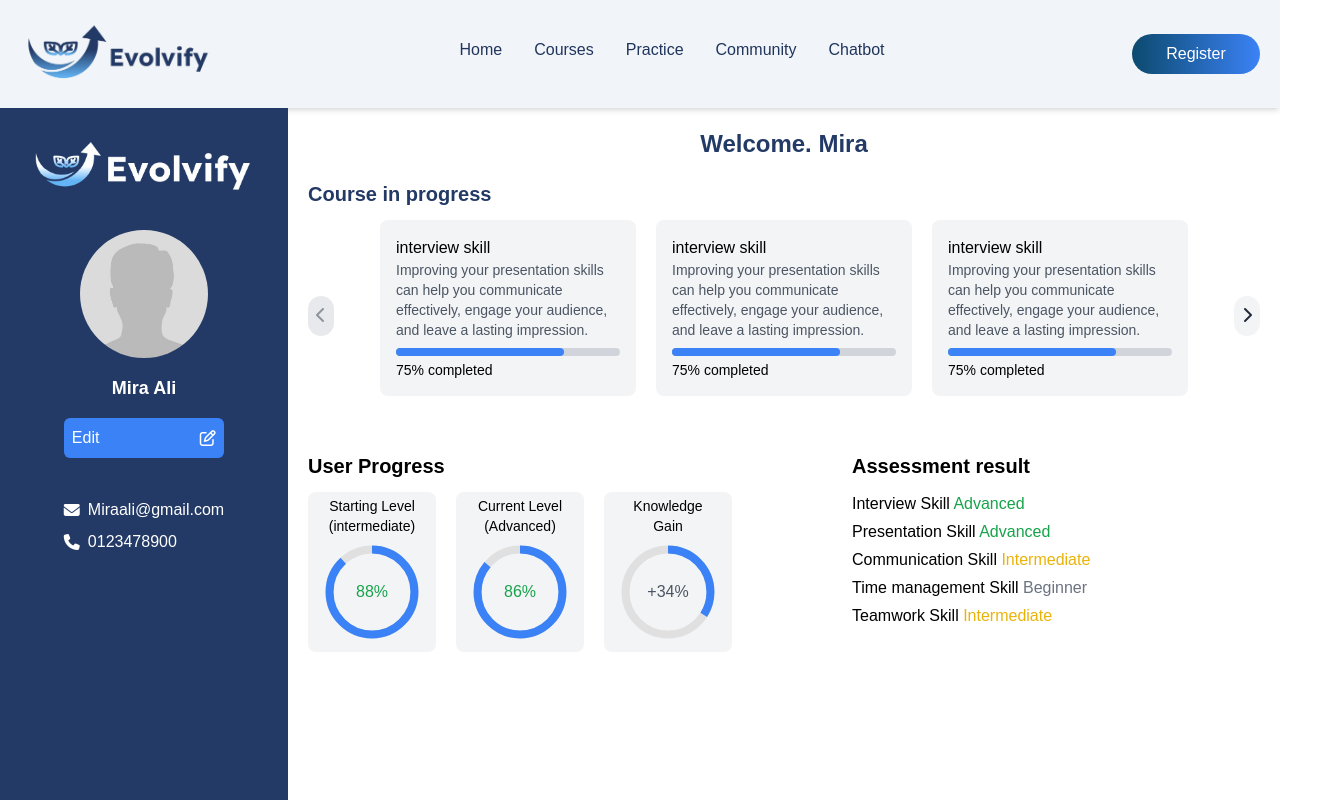
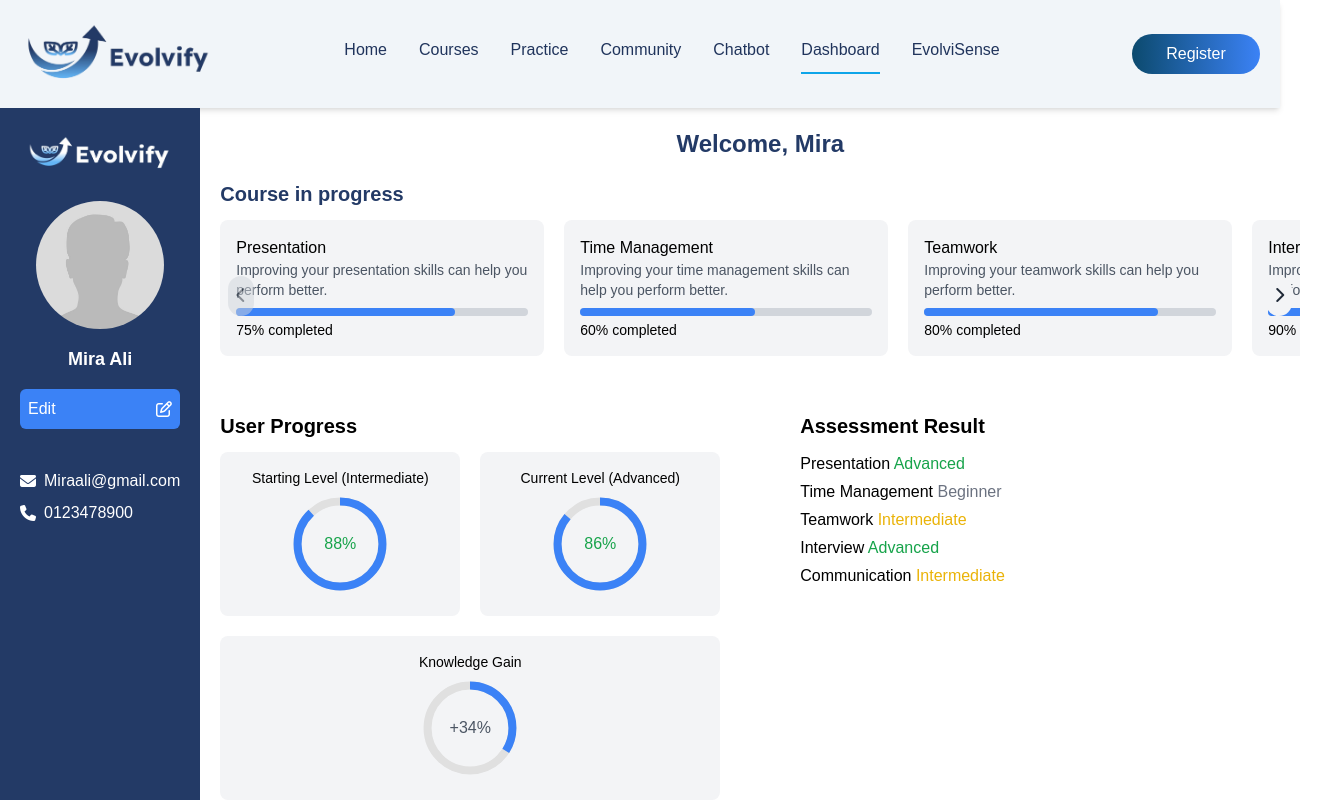
Before and after one commit to Evolvify-Project/Evolvify-Website, a React (Vite) app: page /dashboard in a window 1280 px wide. Shown: the top 800 px of the page, 1320 px wide, since content can reach past the window. Built offline with nearby package versions, Linux system fonts and the light colour scheme.

Commit message:
New updates

```diff
--- a/src/App.jsx
+++ b/src/App.jsx
@@ -37,7 +37,7 @@ const ErrorPage = ({ error }) => (
         {error?.message || "An unexpected error occurred."}
       </p>
       <button
-        onClick={() => (window.location.href = "/")}
+        onClick={() => (window.location.href = "/home")}
         className="mt-4 px-4 py-2 bg-indigo-600 text-white rounded-lg hover:bg-indigo-700 transition"
       >
         Go to Home
@@ -117,8 +117,12 @@ function App() {
           element: <Summary />,
           errorElement: <ErrorPage />,
         },
-        { path: "*", element: <NotFound />, errorElement: <ErrorPage /> },
-        { path: "dashboard", element: <Dashboard /> },
+        {
+          path: "dashboard",
+          element: <Dashboard />,
+          errorElement: <ErrorPage />,
+        },
+        { path: "*", element: <NotFound /> },
       ],
     },
   ]);
--- a/src/components/navbar/Navbar.jsx
+++ b/src/components/navbar/Navbar.jsx
@@ -22,18 +22,30 @@ export default function Navbar() {
   };
 
   return (
-    <nav className='p-5 shadow-md bg-slate-100'>
-      <div className='container mx-auto flex items-center justify-between gap-4'>
+    <nav className="p-5 shadow-md bg-slate-100">
+      <div className="container mx-auto flex items-center justify-between gap-4">
         <Link to="/">
-          <img src={logo} alt="evolvify logo" className='w-36 sm:w-48' />
+          <img src={logo} alt="evolvify logo" className="w-36 sm:w-48" />
         </Link>
 
         {/* Desktop Menu */}
-        <ul className='hidden md:flex gap-8 items-center'>
-          {["Home", "Courses", "Practice", "Community", "Chatbot"].map((item) => (
+        <ul className="hidden md:flex gap-8 items-center">
+          {[
+            "Home",
+            "Courses",
+            "Practice",
+            "Community",
+            "Chatbot",
+            "Dashboard",
+            "EvolviSense",
+          ].map((item) => (
             <li key={item}>
               <NavLink
-                to={`/${item}`}
+                to={
+                  item === "EvolviSense"
+                    ? "/emotion-analysis"
+                    : `/${item.toLowerCase()}`
+                }
                 className={({ isActive }) =>
                   isActive
                     ? "text-primary-600 relative inline-block pb-2 before:content-[''] before:absolute before:w-full before:h-0.5 before:bg-sky-500 before:left-0 before:-bottom-1 hover:before:w-full before:transition-[width] before:duration-300"
@@ -47,15 +59,20 @@ export default function Navbar() {
         </ul>
 
         {/* Right Side: Register or User Icon */}
-        <div className='hidden md:block'>
+        <div className="hidden md:block">
           {isLoggedIn ? (
             <div className="flex items-center gap-4">
-              <button onClick={handleLogout} className='text-sm text-gray-600 hover:underline'>Logout</button>
-              <User className='text-sky-600 cursor-pointer' />
+              <button
+                onClick={handleLogout}
+                className="text-sm text-gray-600 hover:underline"
+              >
+                Logout
+              </button>
+              <User className="text-sky-600 cursor-pointer" />
             </div>
           ) : (
             <Link to="/signup">
-              <button className='w-32 h-10 bg-gradient-to-r from-sky-900 to-blue-500 rounded-3xl text-white hover:opacity-90 transition'>
+              <button className="w-32 h-10 bg-gradient-to-r from-sky-900 to-blue-500 rounded-3xl text-white hover:opacity-90 transition">
                 Register
               </button>
             </Link>
@@ -63,7 +80,7 @@ export default function Navbar() {
         </div>
 
         {/* Hamburger Menu (Mobile) */}
-        <div className='md:hidden'>
+        <div className="md:hidden">
           <button onClick={toggleMenu}>
             {isOpen ? <X size={28} /> : <Menu size={28} />}
           </button>
@@ -72,12 +89,24 @@ export default function Navbar() {
 
       {/* Mobile Menu */}
       {isOpen && (
-        <div className='md:hidden mt-4 px-4'>
-          <ul className='flex flex-col gap-4'>
-            {["Home", "Courses", "Practice", "Community", "Chatbot"].map((item) => (
+        <div className="md:hidden mt-4 px-4">
+          <ul className="flex flex-col gap-4">
+            {[
+              "Home",
+              "Courses",
+              "Practice",
+              "Community",
+              "Chatbot",
+              "Dashboard",
+              "EvolviSense",
+            ].map((item) => (
               <li key={item}>
                 <NavLink
-                  to={`/${item}`}
+                  to={
+                    item === "EvolviSense"
+                      ? "/emotion-analysis"
+                      : `/${item.toLowerCase()}`
+                  }
                   className={({ isActive }) =>
                     isActive
                       ? "text-sky-600 block pb-1 border-b border-sky-500"
@@ -91,12 +120,15 @@ export default function Navbar() {
             ))}
             <li>
               {isLoggedIn ? (
-                <button onClick={handleLogout} className='w-full text-left text-sm text-gray-600'>
+                <button
+                  onClick={handleLogout}
+                  className="w-full text-left text-sm text-gray-600"
+                >
                   Logout
                 </button>
               ) : (
                 <Link to="/signup" onClick={() => setIsOpen(false)}>
-                  <button className='w-full h-10 bg-gradient-to-r from-sky-900 to-blue-500 rounded-3xl text-white'>
+                  <button className="w-full h-10 bg-gradient-to-r from-sky-900 to-blue-500 rounded-3xl text-white">
                     Register
                   </button>
                 </Link>
--- a/src/pages/Dashboard.jsx
+++ b/src/pages/Dashboard.jsx
@@ -1,20 +1,27 @@
 import logoLighte from "../assets/images/light-logo.png";
 import placeholderImg from "../assets/images/placeholder-vector.jpg";
 import { useState, useRef } from "react";
+import { useNavigate } from "react-router-dom";
 
 const Dashboard = () => {
   const sliderRef = useRef(null);
   const [currentIndex, setCurrentIndex] = useState(0);
-  const cards = [1, 2, 3, 4, 5];
-  const cardsPerView = 3; // Show exactly 3 cards per view
-  const cardWidth = 256; // 256px = card width (256px)
-  const gap = 20; // Gap between cards (20px)
-  const totalWidth = (cardWidth + gap) * cardsPerView - gap; // Total width for 3 cards: (256 + 20) * 3 - 20
+  const navigate = useNavigate();
+  const cards = [
+    { id: 1, skill: "Presentation", progress: 75 },
+    { id: 2, skill: "Time Management", progress: 60 },
+    { id: 3, skill: "Teamwork", progress: 80 },
+    { id: 4, skill: "Interview", progress: 90 },
+    { id: 5, skill: "Communication", progress: 70 },
+  ];
 
   const handleNext = () => {
-    if (currentIndex < cards.length - cardsPerView) {
+    if (currentIndex < cards.length - 3) {
       setCurrentIndex(currentIndex + 1);
-      sliderRef.current.scrollBy({ left: cardWidth + gap, behavior: "smooth" });
+      sliderRef.current.scrollBy({
+        left: sliderRef.current.offsetWidth / 3,
+        behavior: "smooth",
+      });
     }
   };
 
@@ -22,16 +29,41 @@ const Dashboard = () => {
     if (currentIndex > 0) {
       setCurrentIndex(currentIndex - 1);
       sliderRef.current.scrollBy({
-        left: -(cardWidth + gap),
+        left: -sliderRef.current.offsetWidth / 3,
         behavior: "smooth",
       });
     }
   };
 
+  const handleEditProfile = () => {
+    // يفتح متصفح الملفات لاختيار صورة
+    const input = document.createElement("input");
+    input.type = "file";
+    input.accept = "image/*";
+    input.onchange = (e) => {
+      const file = e.target.files[0];
+      if (file) {
+        const reader = new FileReader();
+        reader.onload = (event) => {
+          const newProfileImg = event.target.result;
+          // هنا ممكن تحط الكود بتاعك لتحديث الصورة في الـ state أو الـ API
+          console.log("New profile image selected:", newProfileImg);
+        };
+        reader.readAsDataURL(file);
+      }
+    };
+    input.click();
+  };
+
+  const handleLogout = () => {
+    // ينقلك لصفحة اللوجين باستخدام useNavigate
+    navigate("/login");
+  };
+
   return (
-    <section className="dashboard flex h-screen">
+    <section className="dashboard flex flex-col min-h-screen md:flex-row">
       {/* Sidebar */}
-      <aside className="w-72 bg-[#233A66] text-white p-5 flex flex-col items-center">
+      <aside className="w-full md:w-72 bg-[#233A66] text-white p-5 flex-col items-center md:min-h-screen hidden md:flex">
         <div className="flex items-center mb-5">
           <img src={logoLighte} alt="Evolvify Logo" className="mr-2" />
         </div>
@@ -42,12 +74,15 @@ const Dashboard = () => {
             className="rounded-full mb-4 w-32 h-32 mx-auto"
           />
           <h3 className="text-lg font-semibold mb-2">Mira Ali</h3>
-          <button className="flex justify-between items-center bg-blue-500 text-white py-2 px-2 rounded-md w-40 mt-4 my-10">
+          <button
+            onClick={handleEditProfile}
+            className="flex justify-between items-center bg-blue-500 text-white py-2 px-2 rounded-md w-40 mt-4 my-10"
+          >
             <span>Edit</span>
             <i className="fa-regular fa-pen-to-square"></i>
           </button>
           <div className="UserInfo">
-            <p className="flex items-center  my-2">
+            <p className="flex items-center my-2">
               <i className="fa-solid fa-envelope mr-2 text-white"></i>
               Miraali@gmail.com
             </p>
@@ -57,7 +92,10 @@ const Dashboard = () => {
             </p>
           </div>
         </div>
-        <button className="py-2 w-full mt-auto bg-red-500 hover:bg-red-600 text-white border-none rounded-md cursor-pointer">
+        <button
+          onClick={handleLogout}
+          className="py-2 w-full mt-auto bg-red-500 hover:bg-red-600 text-white border-none rounded-md cursor-pointer"
+        >
           <i className="fa-solid fa-right-from-bracket mr-2"></i>
           Log out
         </button>
@@ -65,40 +103,40 @@ const Dashboard = () => {
 
       {/* Main Content */}
       <main className="flex-1 p-5">
-        <h1 className="text-2xl text-[#233A66] font-bold text-center mb-5">
-          Welcome. Mira
+        <h1 className="text-xl md:text-2xl text-[#233A66] font-bold text-center mb-5">
+          Welcome, Mira
         </h1>
 
         {/* Course Progress */}
         <div className="mb-10">
-          <h2 className="text-xl text-[#233A66] font-semibold mb-3">
+          <h2 className="text-lg md:text-xl text-[#233A66] font-semibold mb-3">
             Course in progress
           </h2>
           <div className="relative">
             <div
               ref={sliderRef}
-              className="Cards flex justify-center gap-5 overflow-x-hidden scrollbar-hide snap-x"
-              style={{ width: `${totalWidth}px`, margin: "0 auto" }} // Ensure exactly 3 cards visible
+              className="Cards flex overflow-x-hidden scrollbar-hide snap-x w-full"
+              style={{ display: "flex", gap: "1rem" }}
             >
               <div className="flex gap-5 pb-4">
-                {cards.map((_, index) => (
+                {cards.map((card, index) => (
                   <div
-                    key={index}
-                    className="bg-gray-100 p-4 rounded-lg w-64 flex-shrink-0 snap-center"
+                    key={card.id}
+                    className="bg-gray-100 p-4 rounded-lg flex-shrink-0 snap-center"
+                    style={{ width: "30%", minWidth: "200px" }} // عرض أصغر
                   >
-                    <p className="font-medium">interview skill</p>
+                    <p className="font-medium">{card.skill}</p>
                     <p className="text-sm text-gray-600">
-                      Improving your presentation skills can help you
-                      communicate effectively, engage your audience, and leave a
-                      lasting impression.
+                      Improving your {card.skill.toLowerCase()} skills can help
+                      you perform better.
                     </p>
                     <div className="w-full bg-gray-300 rounded h-2 mt-2">
                       <div
                         className="bg-blue-500 h-full rounded"
-                        style={{ width: "75%" }}
+                        style={{ width: `${card.progress}%` }}
                       ></div>
                     </div>
-                    <p className="text-sm mt-1">75% completed</p>
+                    <p className="text-sm mt-1">{card.progress}% completed</p>
                   </div>
                 ))}
               </div>
@@ -106,7 +144,7 @@ const Dashboard = () => {
             {/* Navigation Buttons */}
             <button
               onClick={handlePrev}
-              className={`absolute left-0 top-1/2 transform -translate-y-1/2 bg-gray-300 text-gray-800 p-2 rounded-full ${
+              className={`absolute left-1 sm:left-2 top-1/2 transform -translate-y-1/2 bg-gray-300 text-gray-800 p-2 rounded-full ${
                 currentIndex === 0 ? "opacity-50 cursor-not-allowed" : ""
               }`}
               disabled={currentIndex === 0}
@@ -115,12 +153,12 @@ const Dashboard = () => {
             </button>
             <button
               onClick={handleNext}
-              className={`absolute right-0 top-1/2 transform -translate-y-1/2 bg-gray-100 text-gray-800 p-2 rounded-full ${
-                currentIndex >= cards.length - cardsPerView
+              className={`absolute right-1 sm:right-2 top-1/2 transform -translate-y-1/2 bg-gray-100 text-gray-800 p-2 rounded-full ${
+                currentIndex >= cards.length - 3
                   ? "opacity-50 cursor-not-allowed"
                   : ""
               }`}
-              disabled={currentIndex >= cards.length - cardsPerView}
+              disabled={currentIndex >= cards.length - 3}
             >
               <i className="fa-solid fa-chevron-right"></i>
             </button>
@@ -128,14 +166,16 @@ const Dashboard = () => {
         </div>
 
         {/* User Progress and Assessment Result */}
-        <div className="flex gap-10 mb-0">
+        <div className="flex flex-col sm:flex-row gap-5 sm:gap-10 mb-0">
           {/* User Progress */}
           <div className="flex-1">
-            <h2 className="text-xl font-semibold mb-3">User Progress</h2>
-            <div className="flex gap-5">
-              <div className="bg-gray-100 p-4 rounded-lg text-center flex-1 flex items-center justify-center h-40">
+            <h2 className="text-lg md:text-xl font-semibold mb-3">
+              User Progress
+            </h2>
+            <div className="flex flex-wrap gap-5">
+              <div className="bg-gray-100 p-4 rounded-lg text-center flex-1 min-w-[200px] flex items-center justify-center h-40 sm:h-auto">
                 <div>
-                  <p className="text-sm">Starting Level (intermediate)</p>
+                  <p className="text-sm">Starting Level (Intermediate)</p>
                   <div className="relative h-24 w-24 mx-auto my-2">
                     <svg className="absolute inset-0" viewBox="0 0 36 36">
                       <path
@@ -158,7 +198,7 @@ const Dashboard = () => {
                   </div>
                 </div>
               </div>
-              <div className="bg-gray-100 p-4 rounded-lg text-center flex-1 flex items-center justify-center h-40">
+              <div className="bg-gray-100 p-4 rounded-lg text-center flex-1 min-w-[200px] flex items-center justify-center h-40 sm:h-auto">
                 <div>
                   <p className="text-sm">Current Level (Advanced)</p>
                   <div className="relative h-24 w-24 mx-auto my-2">
@@ -183,7 +223,7 @@ const Dashboard = () => {
                   </div>
                 </div>
               </div>
-              <div className="bg-gray-100 p-4 rounded-lg text-center flex-1 flex items-center justify-center h-40">
+              <div className="bg-gray-100 p-4 rounded-lg text-center flex-1 min-w-[200px] flex items-center justify-center h-40 sm:h-auto">
                 <div>
                   <p className="text-sm">Knowledge Gain</p>
                   <div className="relative h-24 w-24 mx-auto my-2">
@@ -212,26 +252,25 @@ const Dashboard = () => {
           </div>
 
           {/* Assessment Result */}
-          <div className="flex-1 ml-20">
-            <h2 className="text-xl font-semibold mb-3">Assessment result</h2>
+          <div className="flex-1 mt-5 sm:mt-0 sm:ml-10">
+            <h2 className="text-lg md:text-xl font-semibold mb-3">
+              Assessment Result
+            </h2>
             <div>
               <p className="my-1">
-                Interview Skill <span className="text-green-600">Advanced</span>
+                Presentation <span className="text-green-600">Advanced</span>
               </p>
               <p className="my-1">
-                Presentation Skill{" "}
-                <span className="text-green-600">Advanced</span>
+                Time Management <span className="text-gray-500">Beginner</span>
               </p>
               <p className="my-1">
-                Communication Skill{" "}
-                <span className="text-yellow-500">Intermediate</span>
+                Teamwork <span className="text-yellow-500">Intermediate</span>
               </p>
               <p className="my-1">
-                Time management Skill{" "}
-                <span className="text-gray-500">Beginner</span>
+                Interview <span className="text-green-600">Advanced</span>
               </p>
               <p className="my-1">
-                Teamwork Skill{" "}
+                Communication{" "}
                 <span className="text-yellow-500">Intermediate</span>
               </p>
             </div>
--- a/src/pages/EmotionalAnalysis.jsx
+++ b/src/pages/EmotionalAnalysis.jsx
@@ -396,7 +396,7 @@ const EmotionAnalysisPage = () => {
   };
 
   return (
-    <div className="min-h-screen bg-gray-100 p-6 text-gray-800 font-sans">
+    <div className="min-h-screen bg-white p-6 text-gray-800 font-sans">
       <h1 className="text-3xl md:text-4xl font-bold text-center mb-6 text-indigo-800">
         <FontAwesomeIcon icon={faBrain} className="text-purple-600 mr-2" />
         Emotion Analysis
@@ -566,7 +566,7 @@ const EmotionAnalysisPage = () => {
           </div>
         </div>
       </div>
-      <div className="mt-6 bg-white p-4 rounded-xl shadow-md border border-gray-100">
+      <div className="mt-6 bg-slate-50 p-4 rounded-xl shadow-xl border border-gray-100">
         <h2 className="text-lg font-semibold mb-2">Emotional Trends</h2>
         <ResponsiveContainer width="100%" height={300}>
           <LineChart data={emotionData}>
```
